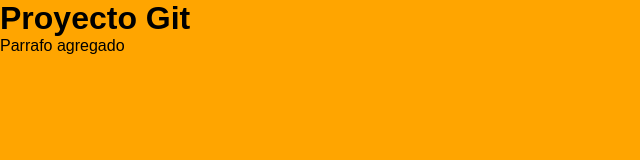
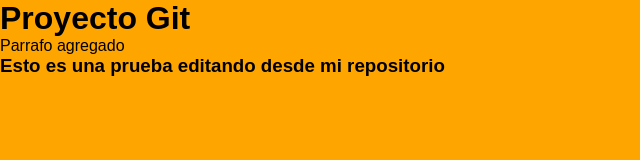
Before and after one commit to andresMartinez182/test-git, a plain HTML site: page index.html in a window 1280 px wide. Shown: the whole page, without its empty margins (0-640 px from the left). Drawn offline with Linux system fonts and the light colour scheme.

Commit message:
Update index.html

```diff
--- a/index.html
+++ b/index.html
@@ -9,6 +9,7 @@
 <body>
     <h1 id="title">Proyecto Git</h1>
     <p>Parrafo agregado</p>
+    <h3>Esto es una prueba editando desde mi repositorio</h3>
     <script src="./app.js"></script>
 </body>
 </html>
```
